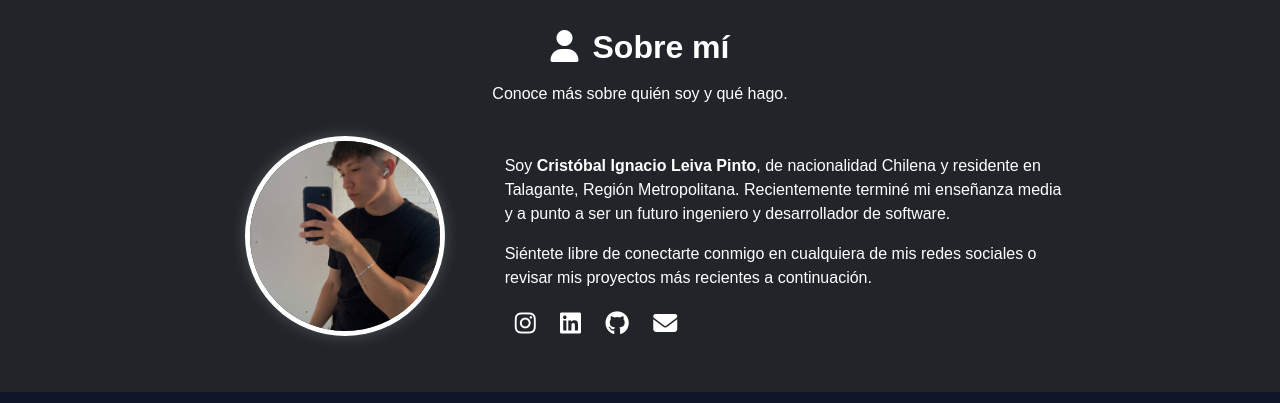
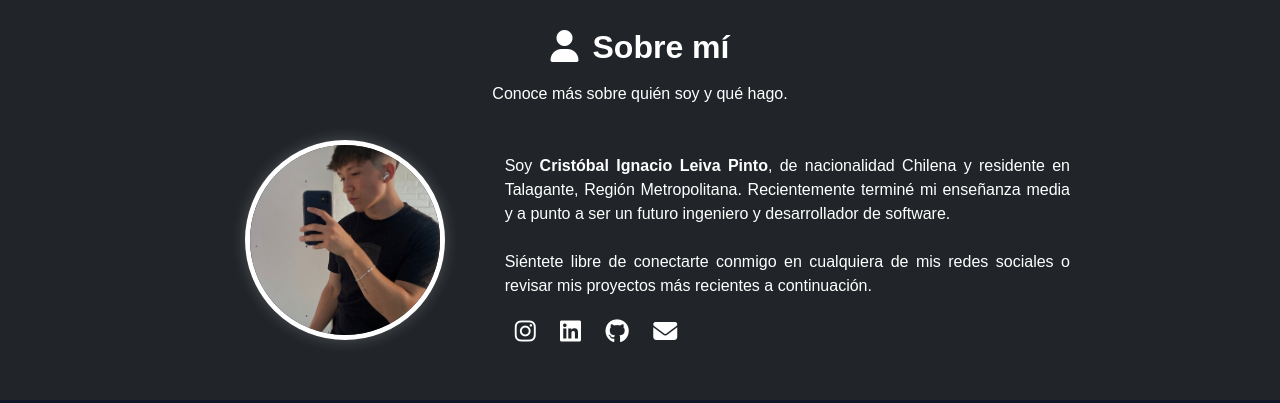
Before and after one commit to krellos98/tobalpintoo.github.io, a plain HTML site: page index.html in a window 1280 px wide. Shown: the part 478-881 px from the top of the page. Drawn offline with nearby package versions, Linux system fonts and the light colour scheme.

Commit message:
Se justifica texto sobre mi

```diff
--- a/assets/css/style.css
+++ b/assets/css/style.css
@@ -65,3 +65,8 @@ body {
 .fa-arrow-right {
     margin-left: 5px;
 }
+
+.justificado {
+    text-align: justify;
+
+}
--- a/index.html
+++ b/index.html
@@ -66,10 +66,10 @@
               </div>
 
               <div class="col-md-8 text-start pt-4">
-                  <p>
+                  <p class="justificado">
                       Soy <strong>Cristóbal Ignacio Leiva Pinto</strong>, de nacionalidad Chilena y residente en Talagante, Región Metropolitana. Recientemente terminé mi enseñanza media y a punto a ser un futuro ingeniero y desarrollador de software.
-                  </p>
-                  <p>
+                  <br>
+                  <br>
                       Siéntete libre de conectarte conmigo en cualquiera de mis redes sociales o revisar mis proyectos más recientes a continuación.
                   </p>
 
```
